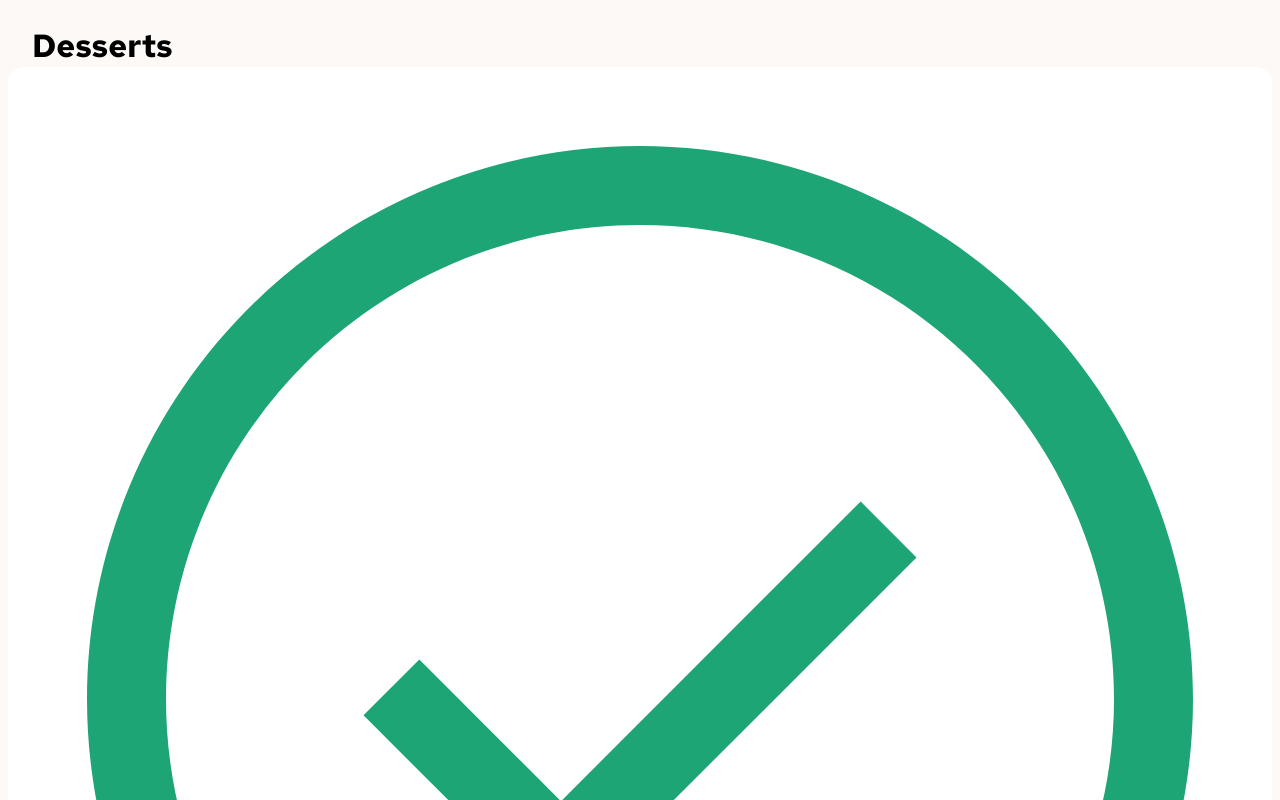
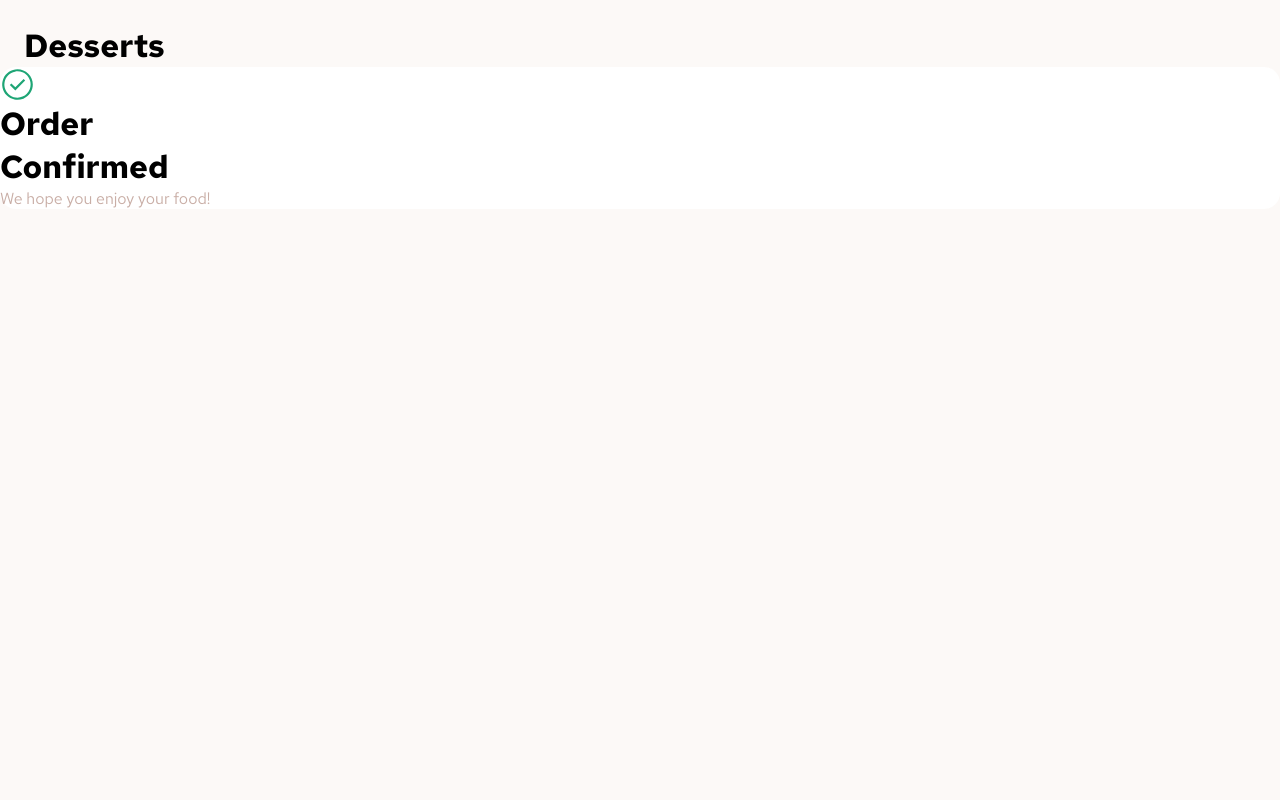
Before and after one commit to Daniel-san8/Ecommerce, a React (Vite) app: page / in a window 1280 px wide. Shown: the top 800 px of the page. Built offline with nearby package versions, Linux system fonts and the light colour scheme.

Commit message:
mudança de style

```diff
--- a/src/App.jsx
+++ b/src/App.jsx
@@ -8,7 +8,7 @@ import ModalConfirmed from "./components/ModalConfirmed/ModalConfirmed";
 function App() {
   return (
     <GlobalStorage>
-      <h1>Desserts</h1>
+      <h1 className="titulo">Desserts</h1>
       {/* <Produtos />
       <Carrinho /> */}
       <ModalConfirmed />
--- a/src/components/ModalConfirmed/ModalConfirmed.jsx
+++ b/src/components/ModalConfirmed/ModalConfirmed.jsx
@@ -11,7 +11,10 @@ const ModalConfirmed = () => {
     <>
       <StyledDivModal>
         <StyledModalCart>
-          <img src="./src/assets/images/icon-order-confirmed.svg" />
+          <img
+            style={{ width: "35px", height: "35px" }}
+            src="./src/assets/images/icon-order-confirmed.svg"
+          />
           <h1>
             Order <br /> Confirmed
           </h1>
--- a/src/styles/geral.css
+++ b/src/styles/geral.css
@@ -1,10 +1,15 @@
 @import url("https://fonts.googleapis.com/css2?family=Red+Hat+Text:wght@400;600;700&display=swap");
+
+* {
+  padding: 0;
+  margin: 0;
+}
 
 body {
   background-color: hsl(20, 50%, 98%);
   font-family: "Red Hat Text", sans-serif;
 }
 
-h1 {
+.titulo {
   margin: 1.5rem 1.5rem 0 1.5rem;
 }
```
